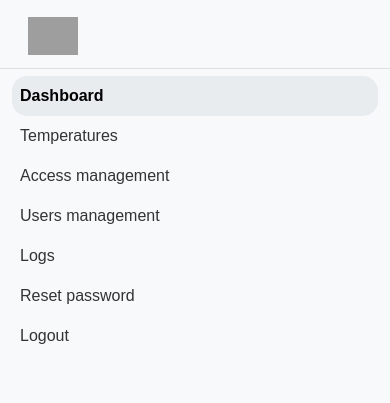
After one commit to christianscano/IoT-Project, a Flask app: page /home in a window 390 px wide. The commit adds this page. Shown: the top 403 px of the page. Run offline with Flask 3, Linux system fonts and the light colour scheme; some libraries are stand-ins or nearby versions; grey boxes are pictures that could not be loaded.

Commit message:
Test dashboard

```diff
--- a/server/app/frontend/pages.py
+++ b/server/app/frontend/pages.py
@@ -11,6 +11,10 @@ front = Blueprint(
 def index():
     return render_template('login.html')
 
+@front.route('/home')
+def home():
+    return render_template('home.html')
+
 @front.route('/dashboard')
 def dashboard():
     return render_template('dashboard.html')
--- /dev/null
+++ b/server/app/frontend/static/js/load.js
@@ -0,0 +1,10 @@
+function loadContent(page) {
+    // Set the active class on the clicked nav link
+    document.querySelectorAll('.nav-link').forEach(link => {
+        link.classList.remove('active');
+    });
+    document.querySelector(`[onclick="loadContent('${page}')"]`).classList.add('active');
+
+    // Load the content based on the page requested
+    $('#main-content').load(`${page}`);
+}
--- a/server/app/frontend/static/style/default.css
+++ b/server/app/frontend/static/style/default.css
@@ -4,42 +4,75 @@
 body {
     background-color: #f8f9fa;
     font-family: Arial, sans-serif;
+    padding-top: 3.5rem; /* Altezza della navbar in rem */
+    overflow-x: hidden; /* Evita lo scrolling orizzontale non desiderato */
 }
 
 /* Navbar Styling */
 .navbar {
-    border-bottom: 1px solid #e0e0e0;
+    border-bottom: 0.1rem solid #e0e0e0;
 }
 
 /* Card Styling */
 .card {
-    border-radius: 10px;
-    box-shadow: 0 0 10px rgba(0, 0, 0, 0.1);
+    border-radius: 0.625rem;
+    box-shadow: 0 0 0.625rem rgba(0, 0, 0, 0.1);
     background-color: #fff;
 }
 
 /* Sidebar Styling */
 .sidebar {
-    top: 0;
-    left: 0;
-    padding-top: 20px;
+    height: calc(100vh - 3.5rem);
+    padding-top: 1.25rem;
+    position: fixed;
+    top: 3.5rem;
+    width: 16.666667%;
+    overflow-y: auto;
 }
 
 .sidebar .nav-link {
     font-weight: normal;
     color: #333;
-    padding: 10px;
-    border-radius: 5px;
+    padding: 0.625rem;
+    border-radius: 0.3125rem;
 }
 
 .sidebar .nav-link.active {
     background-color: #e9ecef;
     color: #000;
     font-weight: bold;
-    border-radius: 15px;
+    border-radius: 0.9375rem;
 }
 
 /* Utility Classes */
 .text-bold {
     font-weight: bold;
 }
+
+/* Media Query per dispositivi mobili */
+@media (max-width: 767.98px) {
+    .sidebar {
+        width: 100%; /* La sidebar occupa tutta la larghezza su dispositivi mobili */
+        height: auto;
+        position: relative;
+        top: 0;
+    }
+
+    .main-content {
+        margin-top: 1rem;
+        margin-left: 0; /* Rimuovi l'offset su dispositivi mobili */
+        width: 100%; /* Il contenuto principale occupa tutta la larghezza su dispositivi mobili */
+    }
+
+    .navbar {
+        padding: 0.5rem 1rem;
+    }
+
+    .navbar-brand img {
+        width: 40px; /* Riduci la dimensione del logo per i dispositivi mobili */
+    }
+
+    .sidebar .nav-link {
+        padding: 0.5rem;
+    }
+}
--- a/server/app/frontend/templates/base.html
+++ b/server/app/frontend/templates/base.html
@@ -10,10 +10,10 @@
 </head>
 <body>
     <!-- Top Bar -->
-    <nav class="navbar navbar-light bg-light">
+    <nav class="navbar navbar-light bg-light fixed-top">
         <div class="container-fluid">
             <a class="navbar-brand" href="#">
-                <img src="logo.png" alt="LOGO" class="d-inline-block align-text-top" style="width: 50px;">
+                <img src="logo.png" alt="logo" class="d-inline-block align-text-top" style="width: 50px;">
             </a>
         </div>
     </nav>
--- /dev/null
+++ b/server/app/frontend/templates/home.html
@@ -0,0 +1,65 @@
+{% extends 'base.html' %}
+
+{% block title %}Dashboard{% endblock %}
+
+{% block header %}
+<link rel="stylesheet" href="{{ url_for('frontend.static', filename='style/dashboard.css') }}">
+{% endblock %}
+
+{% block content %}
+<div class="container-fluid">
+    <div class="row">
+        <!-- Sidebar -->
+        <nav class="col-md-4 bg-light sidebar navbar-position-fixed">
+            <div class="position-sticky">
+                <ul class="nav flex-column">
+                    <li class="nav-item">
+                        <a class="nav-link active" href="#" onclick="loadContent('dashboard')">
+                            Dashboard
+                        </a>
+                    </li>
+                    <li class="nav-item">
+                        <a class="nav-link" href="#" onclick="loadContent('temperatures')">
+                            Temperatures
+                        </a>
+                    </li>
+                    <li class="nav-item">
+                        <a class="nav-link" href="#" onclick="loadContent('access-management')">
+                            Access management
+                        </a>
+                    </li>
+                    <li class="nav-item">
+                        <a class="nav-link" href="#" onclick="loadContent('users-management')">
+                            Users management
+                        </a>
+                    </li>
+                    <li class="nav-item">
+                        <a class="nav-link" href="#" onclick="loadContent('logs')">
+                            Logs
+                        </a>
+                    </li>
+                    <li class="nav-item">
+                        <a class="nav-link" href="#" onclick="loadContent('reset-password')">
+                            Reset password
+                        </a>
+                    </li>
+                    <li class="nav-item">
+                        <a class="nav-link" href="#" onclick="loadContent('logout')">
+                            Logout
+                        </a>
+                    </li>
+                </ul>
+            </div>
+        </nav>
+
+        <!-- Main Content Area -->
+        <main class="col-md-8 ms-sm-auto col-lg-8 px-md-4 offset-md-4 main-content" id="main-content">
+            <!-- Content will be dynamically loaded here -->
+        </main>
+    </div>
+</div>
+
+<script src="{{ url_for('frontend.static', filename='js/jquery-3.7.1.min.js') }}"></script>
+<script src="{{ url_for('frontend.static', filename='js/bootstrap.bundle.min.js') }}"></script>
+<script src="{{ url_for('frontend.static', filename='js/load.js') }}"></script>
+{% endblock %}
--- a/server/app/frontend/templates/login.html
+++ b/server/app/frontend/templates/login.html
@@ -4,10 +4,10 @@
 
 {% block header %}
 <link rel="stylesheet" href="{{ url_for('frontend.static', filename='style/login.css') }}">
-{% endblock %}}
+{% endblock %}
 
 {% block content %}
-<div class="container d-flex justify-content-center align-items-center vh-100">
+<div class="container d-flex justify-content-center align-items-center">
     <div class="text-center">
         <h1 class="fw-bold text-center">Server Room Control Interface</h1>
         <div class="card p-5 mt-4 mx-auto">
```
Also changed, not shown: server/app/frontend/static/style/dashboard.css (+37 -7 lines), server/app/frontend/static/style/login.css (+17 -3 lines), server/app/frontend/templates/dashboard.html (+0 -65 lines), server/app/frontend/static/assets/logo_unica.png (added).
